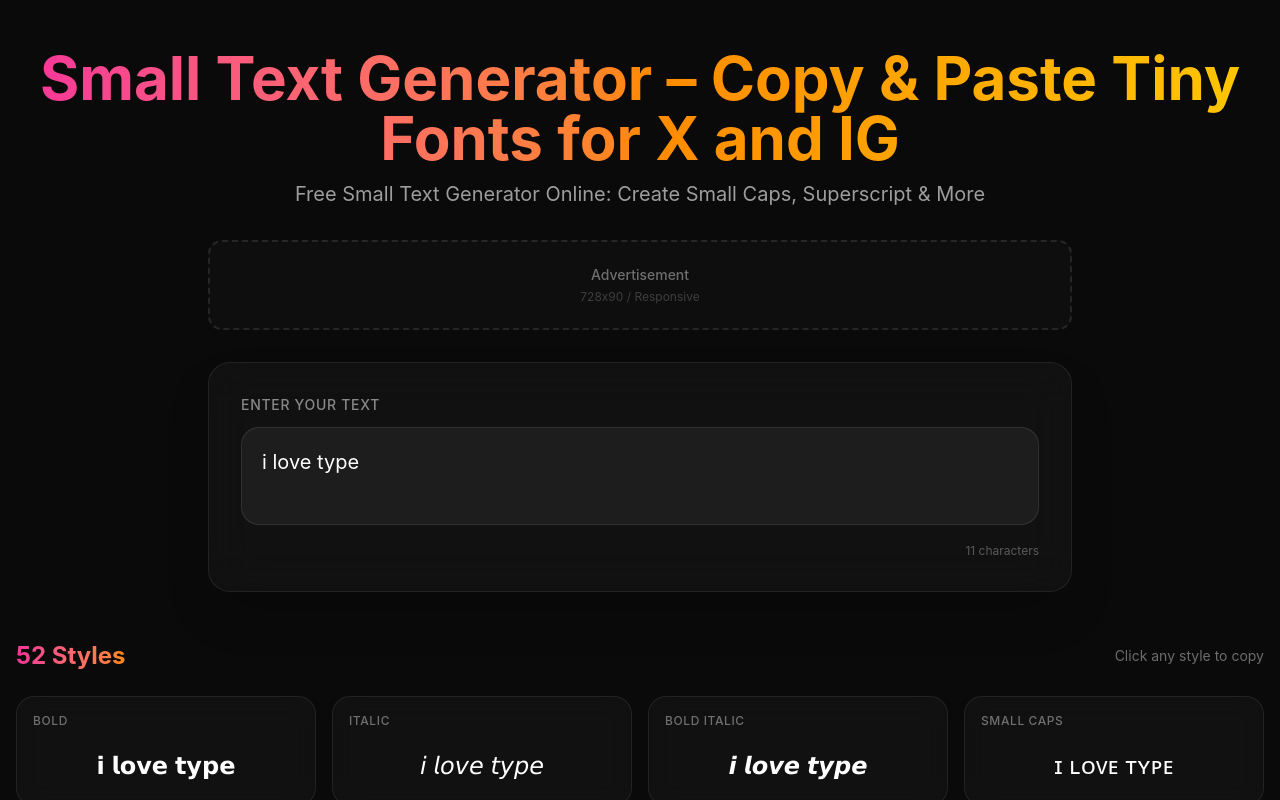
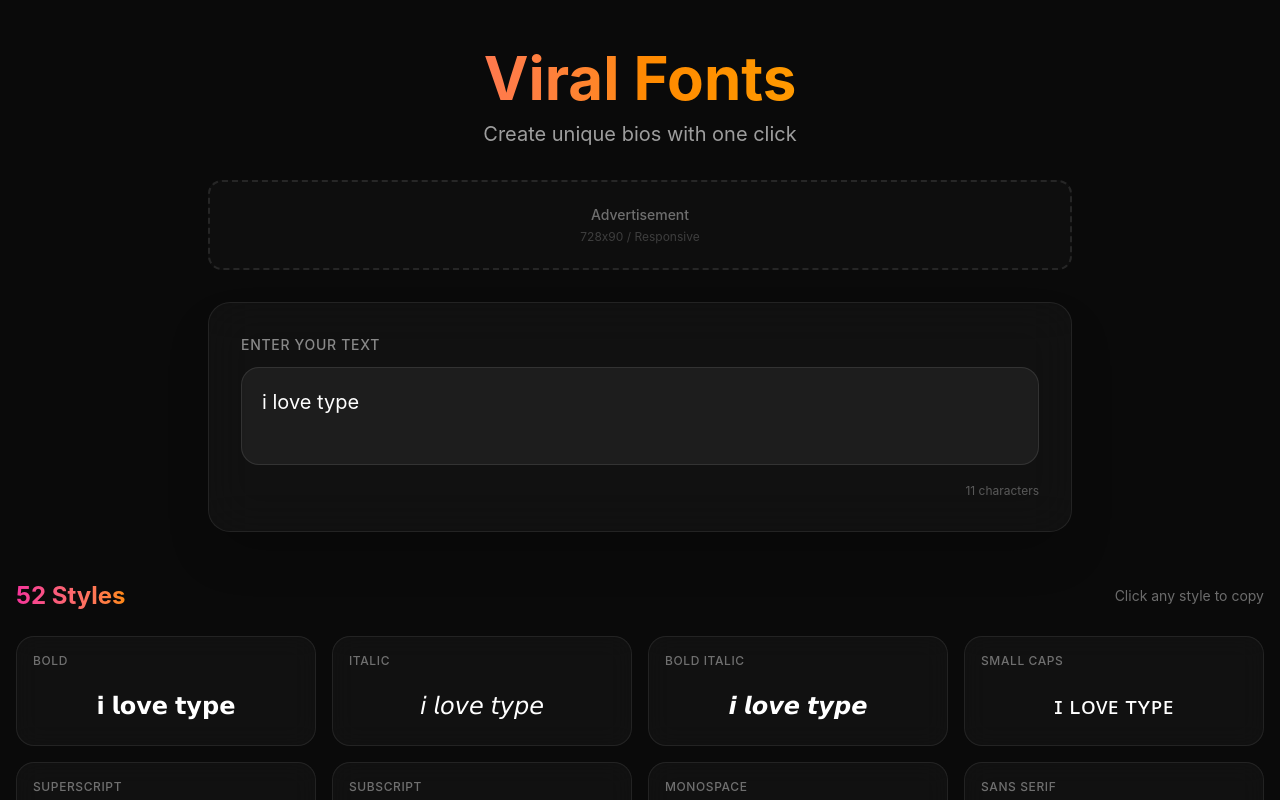
Before and after one commit to Mochynrebel/projects-mini, a Next.js app: page / in a window 1280 px wide. Shown: the top 800 px of the page. Built offline with nearby package versions, Linux system fonts and the light colour scheme.

Commit message:
Restored to '6c474e31f851d04994d902547d7a4b2e7ef89651'
Coze-Restored-To: '6c474e31f851d04994d902547d7a4b2e7ef89651'
Coze-Commit-Type: restore

```diff
--- a/src/app/page.tsx
+++ b/src/app/page.tsx
@@ -39,10 +39,10 @@ export default function Home() {
         {/* Header */}
         <header className="text-center pt-12 pb-8 px-4">
           <h1 className="text-4xl sm:text-5xl md:text-6xl font-bold bg-gradient-to-r from-pink-500 via-orange-400 to-yellow-400 bg-clip-text text-transparent mb-3">
-            Small Text Generator – Copy & Paste Tiny Fonts for X and IG
+            Viral Fonts
           </h1>
           <p className="text-white/60 text-lg sm:text-xl">
-            Free Small Text Generator Online: Create Small Caps, Superscript & More
+            Create unique bios with one click
           </p>
         </header>
 
@@ -84,9 +84,9 @@ export default function Home() {
                 {fontStyles.length} Styles
               </span>
             </h2>
-            <p className="text-sm text-white/40">
+            <span className="text-sm text-white/40">
               Click any style to copy
-            </p>
+            </span>
           </div>
           <FontGrid inputText={inputText} onCopy={handleCopy} />
         </section>
```
